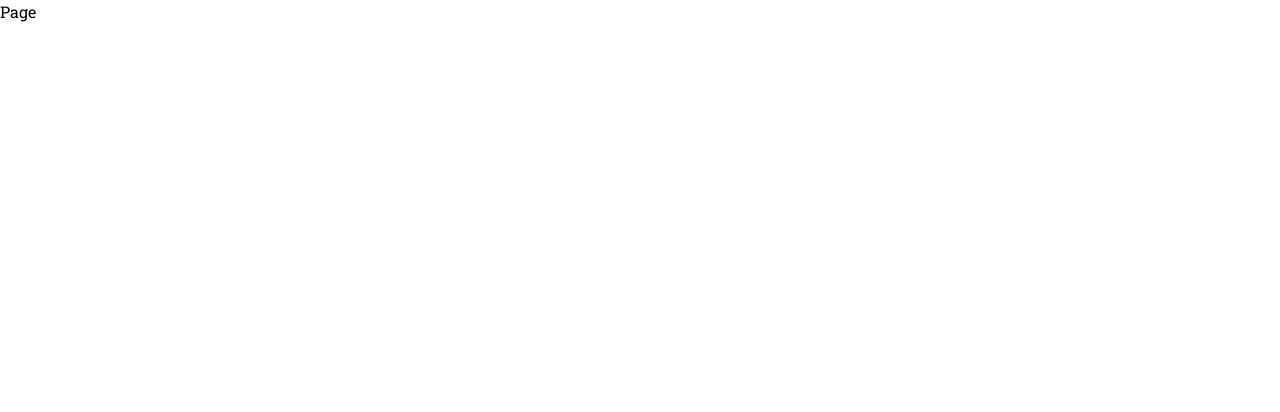
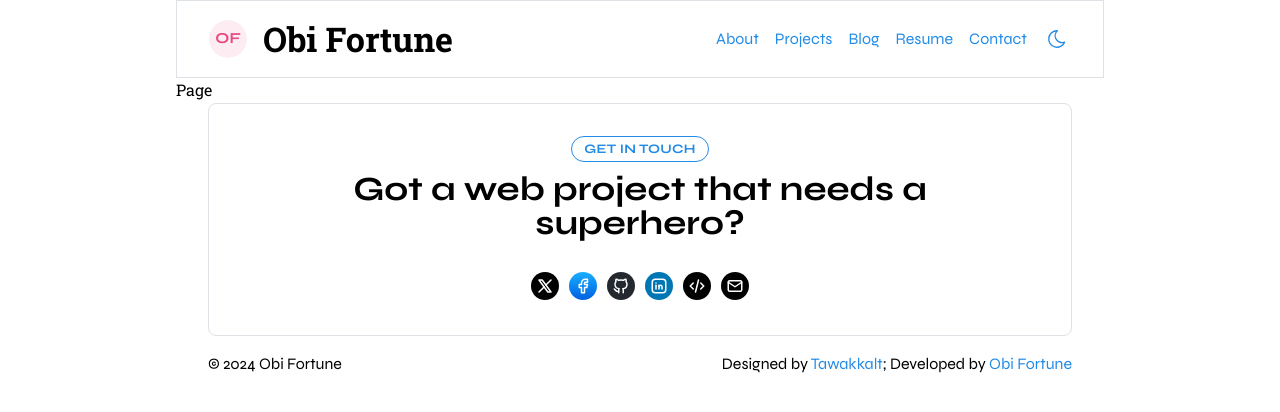
Before and after one commit to ickynavigator/portfolio, a Next.js app: page / in a window 1280 px wide. Shown: the top 412 px of the page. Built offline with nearby package versions, Linux system fonts and the light colour scheme.

Commit message:
basic app layout setup

```diff
--- /dev/null
+++ b/src/app/(root)/_components/copy.tsx
@@ -0,0 +1,33 @@
+import { Anchor, Group, Text } from '@mantine/core';
+
+interface AttributionProps {
+  name: string;
+  link: string;
+}
+
+const designer: AttributionProps = {
+  name: 'Tawakkalt',
+  link: 'https://twitter.com/obifortunebleh',
+};
+const developer: AttributionProps = {
+  name: 'Obi Fortune',
+  link: 'https://twitter.com/obifortunebleh',
+};
+
+export default function Copy() {
+  const year = new Date().getFullYear();
+
+  return (
+    <Group justify="space-between">
+      <Text>&copy; {year} Obi Fortune</Text>
+
+      <Text>
+        Designed by <Attribution {...designer} />; Developed by <Attribution {...developer} />
+      </Text>
+    </Group>
+  );
+}
+
+function Attribution(props: AttributionProps) {
+  return <Anchor href={props.link}>{props.name}</Anchor>;
+}
--- /dev/null
+++ b/src/app/(root)/_components/footer.module.css
@@ -0,0 +1,18 @@
+.badge {
+  border-color: var(--text-color);
+  color: var(--text-color);
+}
+
+.paper {
+  background-color: var(--custom-panel-bg);
+}
+
+.iconWrapper {
+  &:hover > .icon {
+    transform: translateY(rem(-12px));
+  }
+}
+
+.icon {
+  transition: transform 0.2s ease-in-out;
+}
--- /dev/null
+++ b/src/app/(root)/_components/footer.tsx
@@ -0,0 +1,113 @@
+import { Anchor, Badge, Center, Group, Paper, Stack, Text, ThemeIcon, rem } from '@mantine/core';
+import {
+  Icon,
+  IconBrandFacebook,
+  IconBrandGithub,
+  IconBrandLinkedin,
+  IconBrandX,
+  IconCode,
+  IconMail,
+  IconProps,
+} from '@tabler/icons-react';
+import React from 'react';
+import Copy from '~/app/(root)/_components/copy';
+import classes from '~/app/(root)/_components/footer.module.css';
+import { syne } from '~/lib/font';
+
+type Link = {
+  label: string;
+  href: string;
+  icon: React.ForwardRefExoticComponent<IconProps & React.RefAttributes<Icon>>;
+} & ({ color: string } | { color: [string, string, number] });
+
+const links: Link[] = [
+  {
+    label: 'Twitter',
+    href: 'https://twitter.com/obifortunebleh',
+    icon: IconBrandX,
+    color: '#010101',
+  },
+  {
+    label: 'Facebook',
+    href: 'https://twitter.com/obifortunebleh',
+    icon: IconBrandFacebook,
+    color: ['#0062E0 2.99%', '#19AFFF 100%', 0],
+  },
+  {
+    label: 'Github',
+    href: 'https://twitter.com/obifortunebleh',
+    icon: IconBrandGithub,
+    color: '#24292F',
+  },
+  {
+    label: 'LinkedIn',
+    href: 'https://twitter.com/obifortunebleh',
+    icon: IconBrandLinkedin,
+    color: '#0077B5',
+  },
+  {
+    label: 'Code',
+    href: 'https://twitter.com/obifortunebleh',
+    icon: IconCode,
+    color: '#010101',
+  },
+  {
+    label: 'Mail',
+    href: 'https://twitter.com/obifortunebleh',
+    icon: IconMail,
+    color: '#010101',
+  },
+];
+
+function getColor(linkList: (typeof links)[number]) {
+  const color = linkList.color;
+
+  if (Array.isArray(color)) {
+    const [from, to, deg] = color;
+
+    return { variant: 'gradient', gradient: { from, to, deg } };
+  }
+
+  return { color };
+}
+
+export default function Footer() {
+  return (
+    <Stack component="footer" mx={{ sm: 'xl' }} className={syne.className}>
+      <>
+        <Paper withBorder py="xl" px={{ xs: rem(80) }} radius="md" className={classes.paper}>
+          <Center>
+            <Stack align="center" gap="xl">
+              <Stack gap="xs" align="center">
+                <Badge variant="outline" size="lg" className={classes.badge}>
+                  Get In Touch
+                </Badge>
+
+                <Text fz="h1" fw="bolder" ta="center" lh={1}>
+                  Got a web project that needs a superhero?
+                </Text>
+              </Stack>
+
+              <Group gap="xs">
+                {links.map((link) => (
+                  <Anchor
+                    key={link.label}
+                    className={classes.iconWrapper}
+                    href={link.href}
+                    target="_blank"
+                  >
+                    <ThemeIcon className={classes.icon} radius="xl" size="md" {...getColor(link)}>
+                      <link.icon style={{ width: rem(18), height: rem(18) }} />
+                    </ThemeIcon>
+                  </Anchor>
+                ))}
+              </Group>
+            </Stack>
+          </Center>
+        </Paper>
+      </>
+
+      <Copy />
+    </Stack>
+  );
+}
--- /dev/null
+++ b/src/app/(root)/_components/header.module.css
@@ -0,0 +1,8 @@
+.wrapper {
+  background-color: var(--custom-panel-bg);
+
+  border-top: none;
+
+  border-bottom-left-radius: var(--mantine-radius-lg);
+  border-bottom-right-radius: var(--mantine-radius-lg);
+}
--- /dev/null
+++ b/src/app/(root)/_components/header.tsx
@@ -0,0 +1,28 @@
+import { Avatar, Group, Paper, Title } from '@mantine/core';
+import clsx from 'clsx';
+import classes from '~/app/(root)/_components/header.module.css';
+import Menu from '~/app/(root)/_components/menu';
+import { syne } from '~/lib/font';
+
+export default function Header() {
+  return (
+    <Paper
+      component="header"
+      withBorder
+      radius={0}
+      className={clsx(classes.wrapper, syne.className)}
+      p="md"
+      px="xl"
+    >
+      <Group justify="space-between">
+        <Group>
+          <Avatar color="initials" name="Obi Fortune" />
+
+          <Title className={syne.className}>Obi Fortune</Title>
+        </Group>
+
+        <Menu />
+      </Group>
+    </Paper>
+  );
+}
--- /dev/null
+++ b/src/app/(root)/_components/menu.tsx
@@ -0,0 +1,46 @@
+'use client';
+
+import { Anchor, Box, Burger, Drawer, Group, Stack } from '@mantine/core';
+import { useDisclosure } from '@mantine/hooks';
+import Link from 'next/link';
+import ThemeSwitcher from '~/app/(root)/_components/themeSwitcher';
+
+const links = [
+  { title: 'About', href: '/about' },
+  { title: 'Projects', href: '/projects' },
+  { title: 'Blog', href: '/blog' },
+  { title: 'Resume', href: '/cv' },
+  { title: 'Contact', href: '/contact' },
+];
+
+export default function Menu() {
+  const [opened, { toggle, close }] = useDisclosure();
+
+  return (
+    <>
+      <Group visibleFrom="md">
+        {links.map(({ title, href }) => (
+          <Anchor key={title} component={Link} href={href}>
+            {title}
+          </Anchor>
+        ))}
+
+        <ThemeSwitcher />
+      </Group>
+
+      <Box hiddenFrom="md">
+        <Burger opened={opened} onClick={toggle} aria-label="Toggle navigation" size="sm" />
+
+        <Drawer opened={opened} onClose={close}>
+          <Stack gap="xl" mx="-sm" my="-sm" p="xl" align="center">
+            {links.map(({ title, href }) => (
+              <Anchor key={title} component={Link} href={href}>
+                {title}
+              </Anchor>
+            ))}
+          </Stack>
+        </Drawer>
+      </Box>
+    </>
+  );
+}
--- /dev/null
+++ b/src/app/(root)/_components/themeSwitcher.module.css
@@ -0,0 +1,24 @@
+.icon {
+  width: 22px;
+  height: 22px;
+}
+
+.dark {
+  @mixin dark {
+    display: none;
+  }
+
+  @mixin light {
+    display: block;
+  }
+}
+
+.light {
+  @mixin light {
+    display: none;
+  }
+
+  @mixin dark {
+    display: block;
+  }
+}
--- /dev/null
+++ b/src/app/(root)/_components/themeSwitcher.tsx
@@ -0,0 +1,22 @@
+'use client';
+
+import { ActionIcon, useComputedColorScheme, useMantineColorScheme } from '@mantine/core';
+import { IconMoon, IconSun } from '@tabler/icons-react';
+import cx from 'clsx';
+import classes from '~/app/(root)/_components/themeSwitcher.module.css';
+
+export default function ThemeSwitcher() {
+  const { setColorScheme } = useMantineColorScheme();
+  const computedColorScheme = useComputedColorScheme('light', { getInitialValueInEffect: true });
+
+  const toggleColorScheme = () => {
+    setColorScheme(computedColorScheme === 'light' ? 'dark' : 'light');
+  };
+
+  return (
+    <ActionIcon onClick={toggleColorScheme} variant="subtle" aria-label="Toggle color scheme">
+      <IconSun className={cx(classes.icon, classes.light)} stroke={1.5} />
+      <IconMoon className={cx(classes.icon, classes.dark)} stroke={1.5} />
+    </ActionIcon>
+  );
+}
--- /dev/null
+++ b/src/app/(root)/layout.tsx
@@ -0,0 +1,22 @@
+import { Container } from '@mantine/core';
+import React from 'react';
+import Footer from '~/app/(root)/_components/footer';
+import Header from '~/app/(root)/_components/header';
+
+interface LayoutProps {
+  children: React.ReactNode;
+}
+
+export default function Layout(props: LayoutProps) {
+  const { children } = props;
+
+  return (
+    <Container>
+      <Header />
+
+      {children}
+
+      <Footer />
+    </Container>
+  );
+}
```
